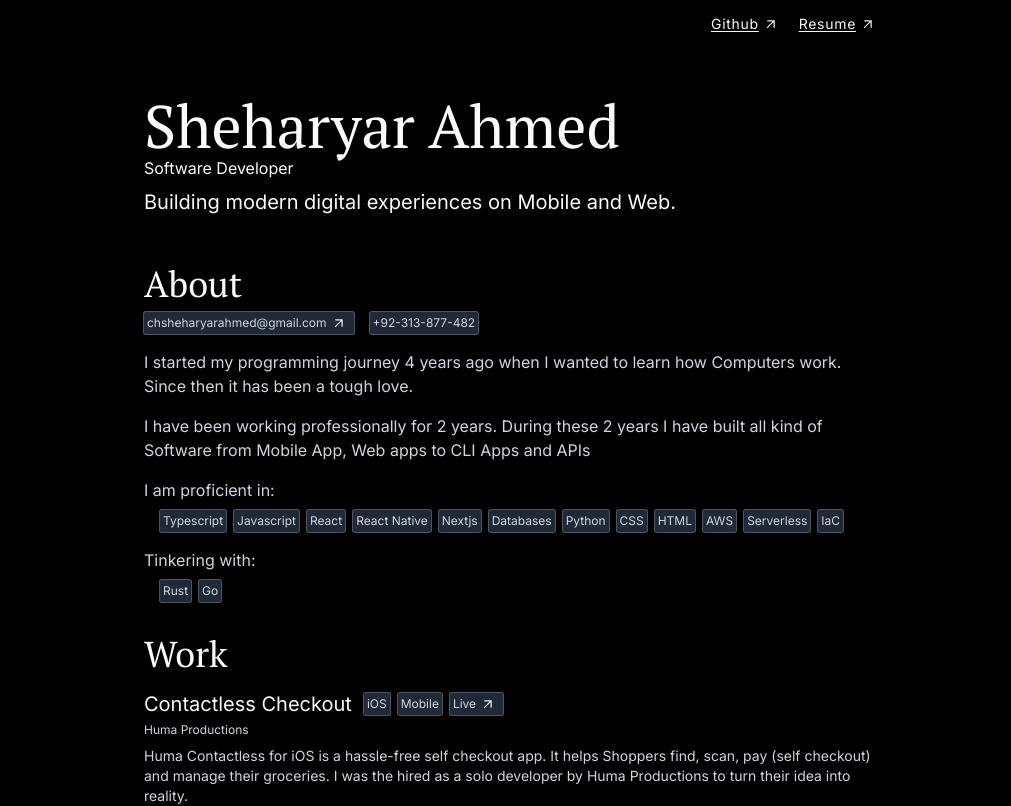
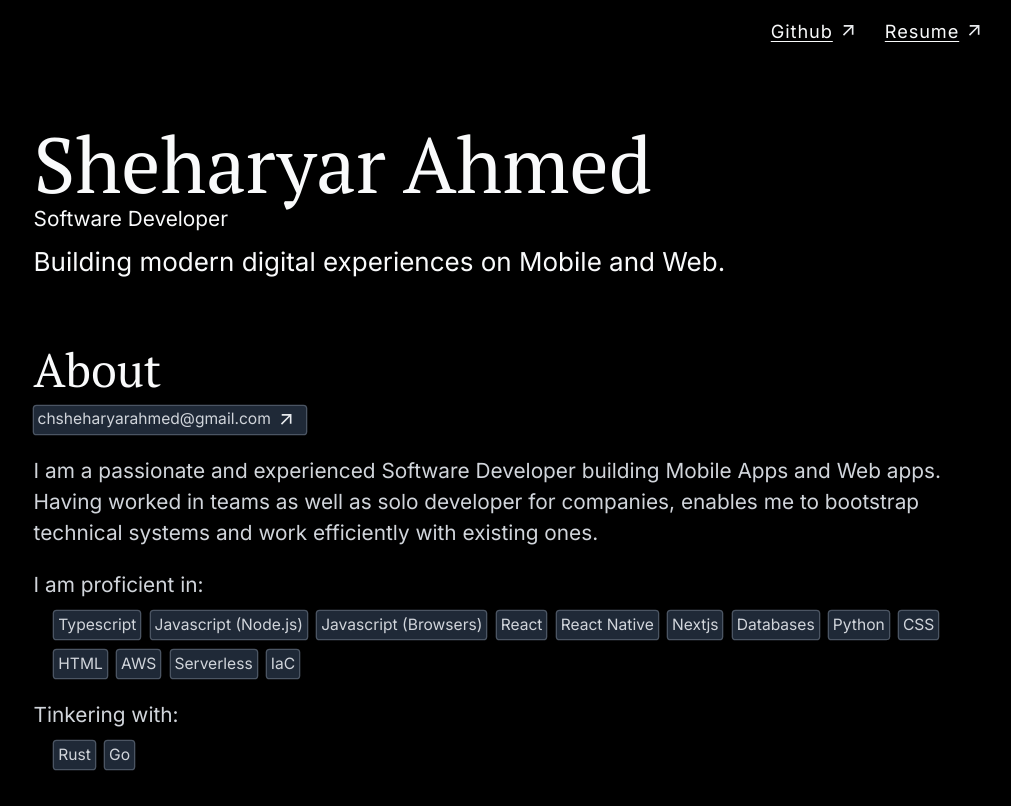
Before and after one commit to SheryConcepts/SheryConcepts, a Next.js app: page / in a window 1280 px wide. Shown: the top 806 px of the page, without its empty margins (128-1139 px from the left). Built offline with nearby package versions, Linux system fonts and the light colour scheme.

Commit message:
edited about, removed education, zoom for resume

```diff
--- a/app/globals.css
+++ b/app/globals.css
@@ -1,6 +1,10 @@
 @tailwind base;
 @tailwind components;
 @tailwind utilities;
+
+body {
+  zoom: 130%
+}
 
 @layer components {
   .h1 {
--- a/app/page.tsx
+++ b/app/page.tsx
@@ -443,22 +443,19 @@ function About() {
           <Tag href="mailto:chsheharyarahmed@gmail.com">
             chsheharyarahmed@gmail.com
           </Tag>
-          <Tag>+92-313-877-482</Tag>
         </div>
         <p>
-          I started my programming journey 4 years ago when I wanted to learn
-          how Computers work. Since then it has been a tough love.
-        </p>
-        <p>
-          I have been working professionally for 2 years. During these 2 years I
-          have built all kind of Software from Mobile App, Web apps to CLI Apps
-          and APIs
+          I am a passionate and experienced Software Developer building Mobile
+          Apps and Web apps. Having worked in teams as well as solo developer
+          for companies, enables me to bootstrap technical systems and work efficiently with
+          existing ones.
         </p>
         <div className="space-y-2">
           <p>I am proficient in:</p>
-          <div className="flex ml-4 gap-x-2 flex-start items-start flex-row">
+          <div className="flex ml-4 gap-y-2 flex-wrap gap-x-2 flex-start items-start flex-row">
             <Tag>Typescript</Tag>
-            <Tag>Javascript</Tag>
+            <Tag>Javascript (Node.js)</Tag>
+            <Tag>Javascript (Browsers)</Tag>
             <Tag>React</Tag>
             <Tag>React Native</Tag>
             <Tag>Nextjs</Tag>
@@ -507,7 +504,6 @@ export default function Home() {
       <Hero />
       <About />
       <Portfolio />
-      <Education />
     </main>
   );
 }
```
Also changed, not shown: public/Favicon.png (deleted).
